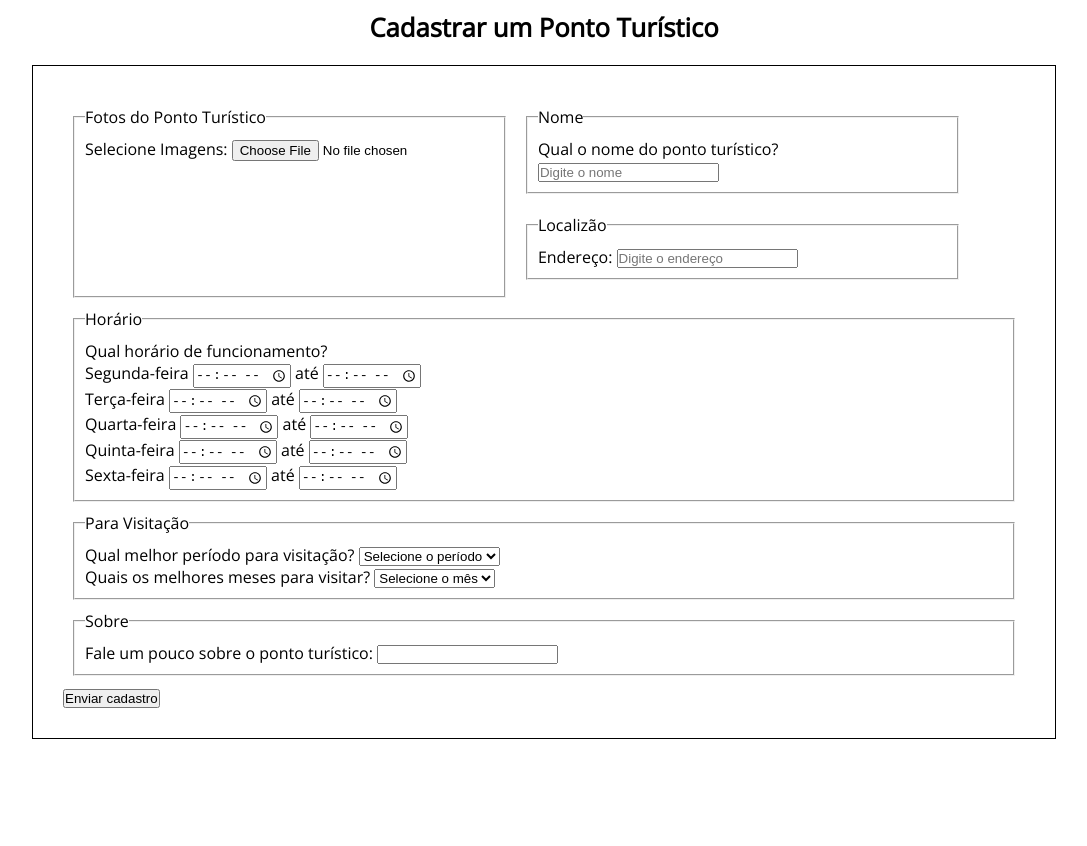
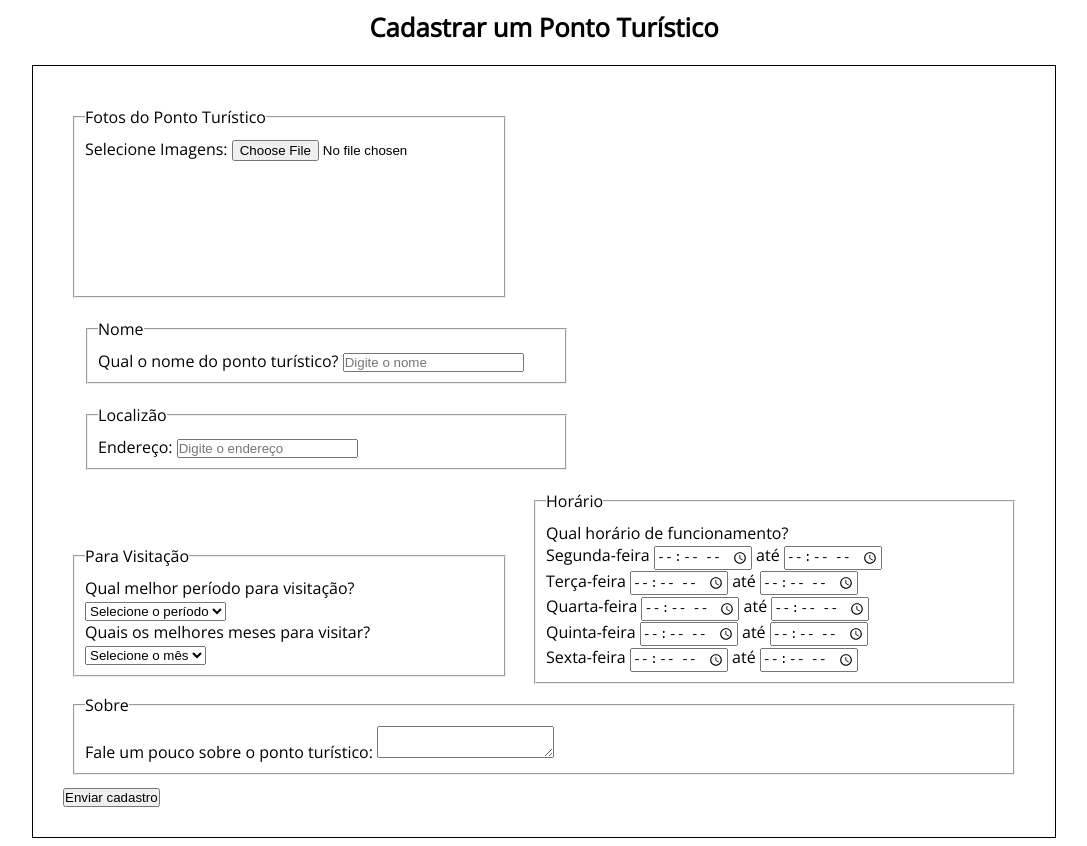
Before and after one commit to EduFZ/Ativ.-Forms, a plain HTML site: page index.html in a window 1280 px wide. Shown: the whole page, without its empty margins (96-1183 px from the left). Before the commit the page ends 800 px from the top, so only its background shows below. Drawn offline with nearby package versions, Linux system fonts and the light colour scheme.

Commit message:
Estilização campo hora e meses

```diff
--- a/css/style.css
+++ b/css/style.css
@@ -38,17 +38,32 @@ fieldset {
 }
 
 .nome {
-    width: 45%;
+    width: 50%;
     height: auto;
     display: inline;
+    margin-left: 1.8vw;
 }
 
 .localizacao {
-    width: 45%;
+    width: 50%;
     height: auto;
     display: inline;
+    margin-left: 1.8vw;
 }
 
 .horario {
     clear: both;
+    width: 50%;
+    height: auto;
+    float: right;
 }
+
+.visitacao {
+    width: 45%;
+    height: auto;
+    margin-top: 5.1vw;
+}
+
+.sobre {
+    clear: both;
+}
--- a/index.html
+++ b/index.html
@@ -126,7 +126,7 @@
 
                 <p>
                     <label for="sobre">Fale um pouco sobre o ponto turístico:</label>
-                    <input type="text" id="sobre" required minlength="50">
+                    <textarea name="sobre" id="sobre"></textarea>
                 </p>
 
             </fieldset>
```
